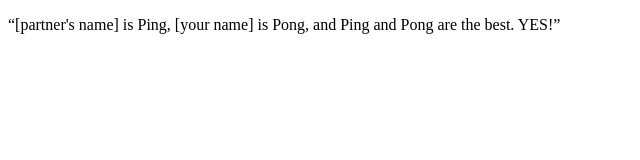
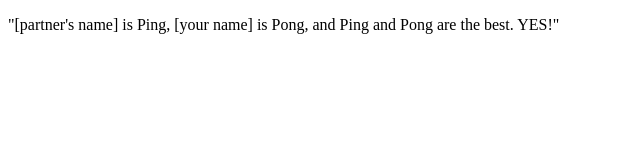
Before and after one commit to rchen2023/PingPong, a plain HTML site: page index.html in a window 1280 px wide. Shown: the full height of the page, 0-640 px from the left. Drawn offline with Linux system fonts and the light colour scheme.

Commit message:
ray did stuff and hopefully made confilict

```diff
--- a/index.html
+++ b/index.html
@@ -4,7 +4,7 @@
 	<title></title>
 </head>
 <body>
-	<p>“[partner's name] is Ping, [your name] is Pong, and Ping and Pong are the best. YES!”</p>
+	<p>"[partner's name] is Ping, [your name] is Pong, and Ping and Pong are the best. YES!"</p>
 
 </body>
 </html>
```
